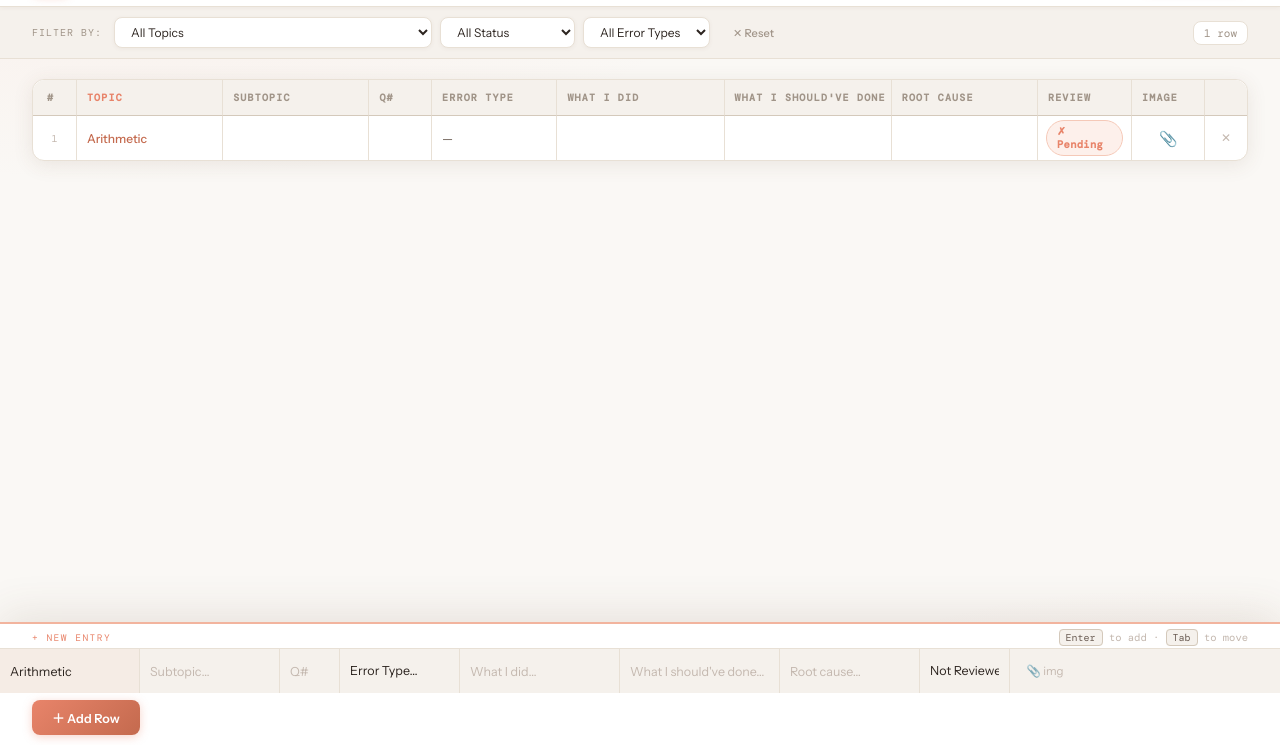
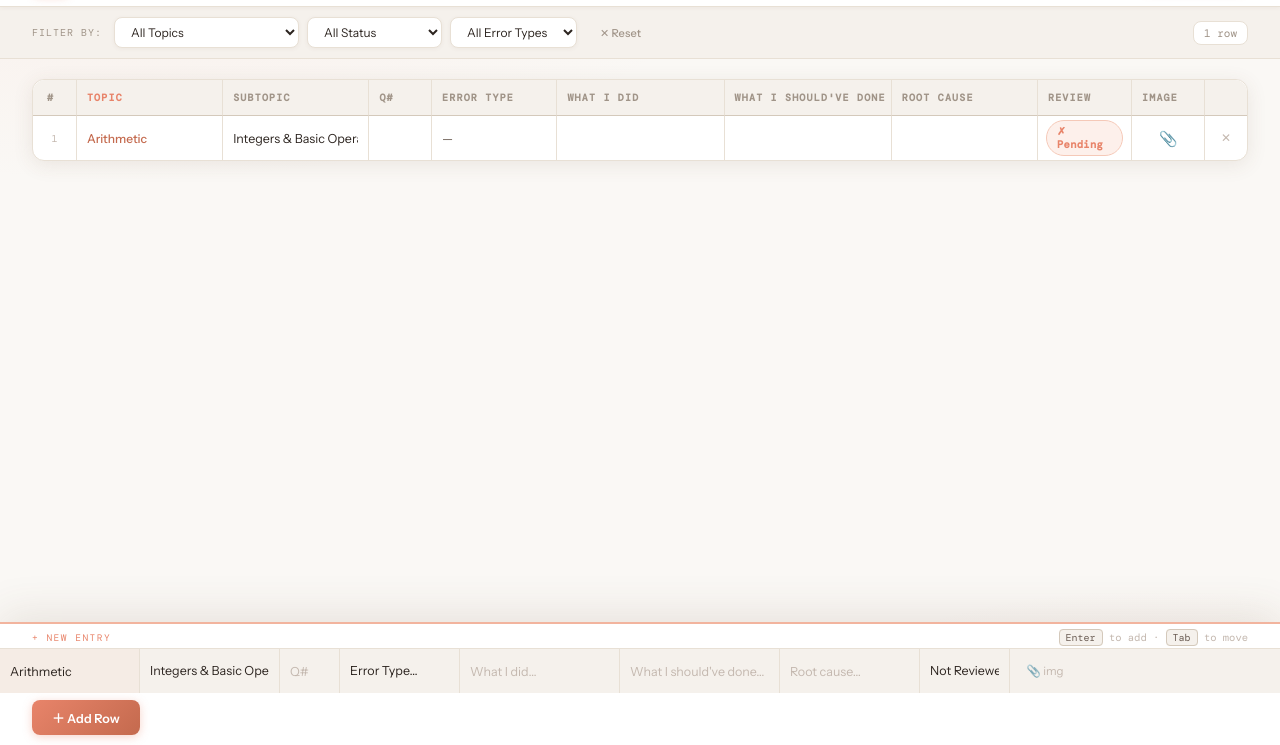
Before and after one commit to Praharsh04/GRE_ERROR_LOG, a plain HTML site: page index.html in a window 1280 px wide. Both pictures are taken after a click on the button "＋ Add Row". Shown: the part 55-800 px from the top of the page. Drawn offline with nearby package versions, Linux system fonts and the light colour scheme; a web font is replaced by a local one.

Commit message:
Update GRE Quant Error Log: Implement dynamic dependent dropdowns with keyboard navigation

```diff
--- a/index.html
+++ b/index.html
@@ -1,4 +1,3 @@
-
 <!DOCTYPE html>
 <html lang="en">
 <head>
@@ -721,35 +720,10 @@
   </div>
   <div class="input-row-fields">
     <div class="inp-cell c-topic-inp">
-      <select class="inp-select" id="inp-topic" tabindex="1">
-        <option value="Arithmetic">Arithmetic</option>
-        <option value="Algebra">Algebra</option>
-        <option value="Inequalities and Absolute Values">Inequalities and Absolute Values</option>
-        <option value="Functions, Formulas, and Sequences">Functions, Formulas, and Sequences</option>
-        <option value="Fractions and Decimals">Fractions and Decimals</option>
-        <option value="Percents">Percents</option>
-        <option value="Divisibility and Primes">Divisibility and Primes</option>
-        <option value="Exponents and Roots">Exponents and Roots</option>
-        <option value="Number Properties">Number Properties</option>
-        <option value="Word Problems">Word Problems</option>
-        <option value="Two-Variable Word Problems">Two-Variable Word Problems</option>
-        <option value="Rates and Work">Rates and Work</option>
-        <option value="Variables-in-the-Choices Problems">Variables-in-the-Choices Problems</option>
-        <option value="Ratios">Ratios</option>
-        <option value="Averages, Weighted Averages, Median, and Mode">Averages, Weighted Averages, Median, and Mode</option>
-        <option value="Standard Deviation and Normal Distribution">Standard Deviation and Normal Distribution</option>
-        <option value="Probability, Combinatorics, and Overlapping Sets">Probability, Combinatorics, and Overlapping Sets</option>
-        <option value="Data Interpretation">Data Interpretation</option>
-        <option value="Polygons and Rectangular Solids">Polygons and Rectangular Solids</option>
-        <option value="Circles and Cylinders">Circles and Cylinders</option>
-        <option value="Triangles">Triangles</option>
-        <option value="Coordinate Geometry">Coordinate Geometry</option>
-        <option value="Mixed Geometry">Mixed Geometry</option>
-        <option value="Advanced Quant">Advanced Quant</option>
-      </select>
+      <select class="inp-select" id="inp-topic" tabindex="1"></select>
     </div>
     <div class="inp-cell c-subtopic-inp">
-      <input class="inp-field" type="text" id="inp-subtopic" placeholder="Subtopic…" tabindex="2">
+      <select class="inp-select" id="inp-subtopic" tabindex="2"></select>
     </div>
     <div class="inp-cell c-qnum-inp">
       <input class="inp-field" type="text" id="inp-qnum" placeholder="Q#" tabindex="3">
@@ -800,18 +774,105 @@
 </div>
 
 <script>
-const TOPICS = [
-  "Arithmetic","Algebra","Inequalities and Absolute Values",
-  "Functions, Formulas, and Sequences","Fractions and Decimals","Percents",
-  "Divisibility and Primes","Exponents and Roots","Number Properties",
-  "Word Problems","Two-Variable Word Problems","Rates and Work",
-  "Variables-in-the-Choices Problems","Ratios",
-  "Averages, Weighted Averages, Median, and Mode",
-  "Standard Deviation and Normal Distribution",
-  "Probability, Combinatorics, and Overlapping Sets","Data Interpretation",
-  "Polygons and Rectangular Solids","Circles and Cylinders","Triangles",
-  "Coordinate Geometry","Mixed Geometry","Advanced Quant"
-];
+// 🔹 Topic → Subtopic Mapping (Provided by User)
+const topicSubtopics = {
+  "Arithmetic": [
+    "Integers & Basic Operations",
+    "Place Value",
+    "Fractions & Decimals",
+    "Percents",
+    "Ratios",
+    "Averages"
+  ],
+  "Algebra": [
+    "Linear Equations",
+    "Inequalities",
+    "Systems of Equations",
+    "Exponents & Roots",
+    "Algebraic Expressions"
+  ],
+  "Number Properties": [
+    "Divisibility",
+    "Prime Numbers",
+    "Factors & Multiples",
+    "LCM & GCF",
+    "Remainders",
+    "Units Digit"
+  ],
+  "Word Problems": [
+    "Basic Word Problems",
+    "Rates & Work",
+    "Mixtures",
+    "Two-variable Word Problems",
+    "Variables in Choices"
+  ],
+  "Sequences & Functions": [
+    "Arithmetic Sequences",
+    "Geometric Sequences",
+    "Recursive Sequences",
+    "Functions",
+    "Pattern Recognition"
+  ],
+  "Coordinate Geometry": [
+    "Slope",
+    "Distance",
+    "Midpoint",
+    "Lines & Equations",
+    "Intercepts",
+    "Parallel & Perpendicular Lines",
+    "Graphs of Functions"
+  ],
+  "Geometry (2D)": [
+    "Lines & Angles",
+    "Triangles",
+    "Special Triangles",
+    "Polygons",
+    "Quadrilaterals",
+    "Area & Perimeter"
+  ],
+  "Geometry (3D)": [
+    "Volume",
+    "Surface Area",
+    "Solids"
+  ],
+  "Circles": [
+    "Arcs",
+    "Sectors",
+    "Chords",
+    "Tangents"
+  ],
+  "Data Analysis & Statistics": [
+    "Mean, Median, Mode",
+    "Weighted Average",
+    "Range & IQR",
+    "Standard Deviation",
+    "Charts & Graphs"
+  ],
+  "Sets & Logic": [
+    "Venn Diagrams",
+    "Overlapping Sets",
+    "Inclusion-Exclusion"
+  ],
+  "Combinatorics": [
+    "Counting Principles",
+    "Permutations",
+    "Combinations"
+  ],
+  "Probability": [
+    "Basic Probability",
+    "Independent Events",
+    "Mutually Exclusive Events",
+    "Conditional Probability",
+    "Expected Value"
+  ],
+  "Advanced Quant": [
+    "Mixed Concepts",
+    "Non-standard Problems",
+    "Strategy-based Questions"
+  ]
+};
+
+const TOPICS = Object.keys(topicSubtopics);
 const ERROR_TYPES = ["Silly Mistake","Concept Gap","Misread","Time Pressure","Formula Error","Other"];
 const ETYPE_CLASS = {
   "Silly Mistake":"etype-silly","Concept Gap":"etype-concept","Misread":"etype-misread",
@@ -859,14 +920,20 @@ function renderTable() {
   tbody.innerHTML = filtered.map((row, fi) => {
     const gi = rows.indexOf(row);
     const ec = ETYPE_CLASS[row.etype] || 'etype-other';
+    const subtopics = topicSubtopics[row.topic] || [];
+
     return `<tr>
       <td class="row-num">${fi+1}</td>
       <td>
-        <select class="cell-select topic-text" onchange="updateField(${gi},'topic',this.value)">
+        <select class="cell-select topic-text" onchange="updateTopic(${gi}, this.value)">
           ${TOPICS.map(t=>`<option value="${escH(t)}" ${row.topic===t?'selected':''}>${escH(t)}</option>`).join('')}
         </select>
       </td>
-      <td><textarea class="cell-text" rows="1" onblur="updateField(${gi},'subtopic',this.value)">${escH(row.subtopic)}</textarea></td>
+      <td>
+        <select class="cell-select" onchange="updateField(${gi},'subtopic',this.value)">
+          ${subtopics.map(s=>`<option value="${escH(s)}" ${row.subtopic===s?'selected':''}>${escH(s)}</option>`).join('')}
+        </select>
+      </td>
       <td><textarea class="cell-text" rows="1" onblur="updateField(${gi},'qnum',this.value)">${escH(row.qnum)}</textarea></td>
       <td>
         <select class="cell-select ${ec}" onchange="updateField(${gi},'etype',this.value)">
@@ -894,6 +961,15 @@ function renderTable() {
 }
 
 function updateField(i, field, val) { rows[i][field]=val; save(); }
+
+function updateTopic(i, val) {
+  rows[i].topic = val;
+  const subtopics = topicSubtopics[val] || [];
+  rows[i].subtopic = subtopics[0] || "";
+  save();
+  renderTable();
+}
+
 function toggleReview(i) { rows[i].review = rows[i].review==='Reviewed'?'Not Reviewed':'Reviewed'; save(); renderTable(); }
 function deleteRow(i) { rows.splice(i,1); save(); renderTable(); }
 function uploadRowImage(i, input) {
@@ -905,8 +981,8 @@ function uploadRowImage(i, input) {
 
 function addRow() {
   rows.push({
-    topic:    document.getElementById('inp-topic').value || 'Arithmetic',
-    subtopic: document.getElementById('inp-subtopic').value.trim(),
+    topic:    document.getElementById('inp-topic').value,
+    subtopic: document.getElementById('inp-subtopic').value,
     qnum:     document.getElementById('inp-qnum').value.trim(),
     etype:    document.getElementById('inp-etype').value,
     did:      document.getElementById('inp-did').value.trim(),
@@ -919,8 +995,9 @@ function addRow() {
 }
 
 function clearInput() {
-  document.getElementById('inp-topic').value = 'Arithmetic';
-  ['inp-subtopic','inp-qnum','inp-did','inp-should','inp-root'].forEach(id => document.getElementById(id).value = '');
+  document.getElementById('inp-topic').value = TOPICS[0];
+  updateInpSubtopics();
+  ['inp-qnum','inp-did','inp-should','inp-root'].forEach(id => document.getElementById(id).value = '');
   document.getElementById('inp-etype').value = '';
   document.getElementById('inp-review').value = 'Not Reviewed';
   inpImage = null;
@@ -928,6 +1005,13 @@ function clearInput() {
   document.getElementById('inp-img-label').textContent = '📎 img';
   document.getElementById('inp-img-file').value = '';
   document.getElementById('inp-topic').focus();
+}
+
+function updateInpSubtopics() {
+  const topic = document.getElementById('inp-topic').value;
+  const subtopicSel = document.getElementById('inp-subtopic');
+  const subs = topicSubtopics[topic] || [];
+  subtopicSel.innerHTML = subs.map(s => `<option value="${escH(s)}">${escH(s)}</option>`).join('');
 }
 
 function handleInpImage(input) {
@@ -961,8 +1045,27 @@ document.addEventListener('keydown', e => {
 
 function buildTopicFilter() {
   const sel = document.getElementById('filter-topic');
+  sel.innerHTML = '<option value="">All Topics</option>';
   TOPICS.forEach(t => { const o=document.createElement('option'); o.value=t; o.textContent=t; sel.appendChild(o); });
 }
+
+function buildInpTopics() {
+  const sel = document.getElementById('inp-topic');
+  sel.innerHTML = TOPICS.map(t => `<option value="${escH(t)}">${escH(t)}</option>`).join('');
+
+  // Update subtopics on change (mouse click or enter)
+  sel.onchange = updateInpSubtopics;
+
+  // Update subtopics on keyup (Up/Down arrows) for mouse-less navigation
+  sel.addEventListener('keyup', (e) => {
+    if (e.key === 'ArrowUp' || e.key === 'ArrowDown') {
+      updateInpSubtopics();
+    }
+  });
+
+  updateInpSubtopics();
+}
+
 function resetFilters() {
   ['filter-topic','filter-review','filter-etype'].forEach(id => document.getElementById(id).value='');
   renderTable();
@@ -979,12 +1082,13 @@ function exportCSV() {
   a.download = `gre_errors_${new Date().toISOString().slice(0,10)}.csv`;
   a.click();
 }
+
 function clearAll() {
   if (!confirm('Delete all entries? Cannot be undone.')) return;
   rows=[]; save(); renderTable();
 }
 
-load(); buildTopicFilter(); renderTable();
+load(); buildTopicFilter(); buildInpTopics(); renderTable();
 document.getElementById('inp-topic').focus();
 </script>
 </body>
```
